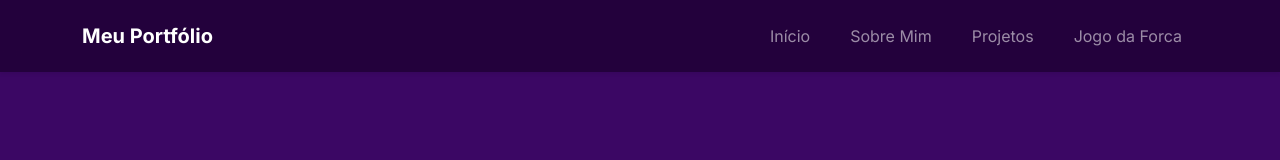
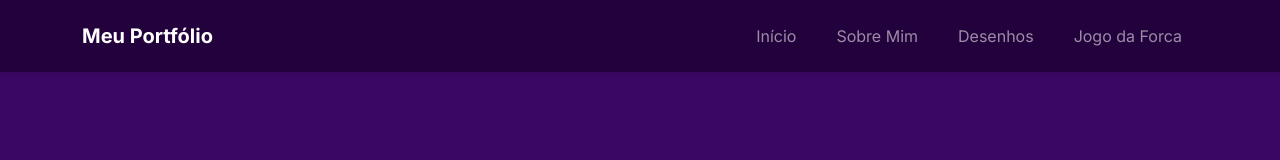
Before and after one commit to ninadurand/meu-portifolio, a Next.js app: page / in a window 1280 px wide. Shown: the top 160 px of the page. Built offline with nearby package versions, Linux system fonts and the light colour scheme.

Commit message:
Configurando pagina de Desenhos

```diff
--- a/app/page.js
+++ b/app/page.js
@@ -15,7 +15,7 @@ export default function Page() {
     switch (currentPage) {
       case 'Início': return <HomePage />
       case 'Sobre Mim': return <AboutPage />
-      case 'Projetos': return <ProjectsPage />
+      case 'Desenhos': return <ProjectsPage />
       case 'Jogo da Forca': return <HangmanGame />
       default: return <HomePage />
     }
--- a/components/Navbar.jsx
+++ b/components/Navbar.jsx
@@ -1,5 +1,5 @@
 export default function Navbar({ onNavClick }) {
-  const navItems = ['Início', 'Sobre Mim', 'Projetos', 'Jogo da Forca']
+  const navItems = ['Início', 'Sobre Mim', 'Desenhos', 'Jogo da Forca']
 
   return (
     <nav className="navbar navbar-dark bg-dark fixed-top shadow-sm py-3">
```
